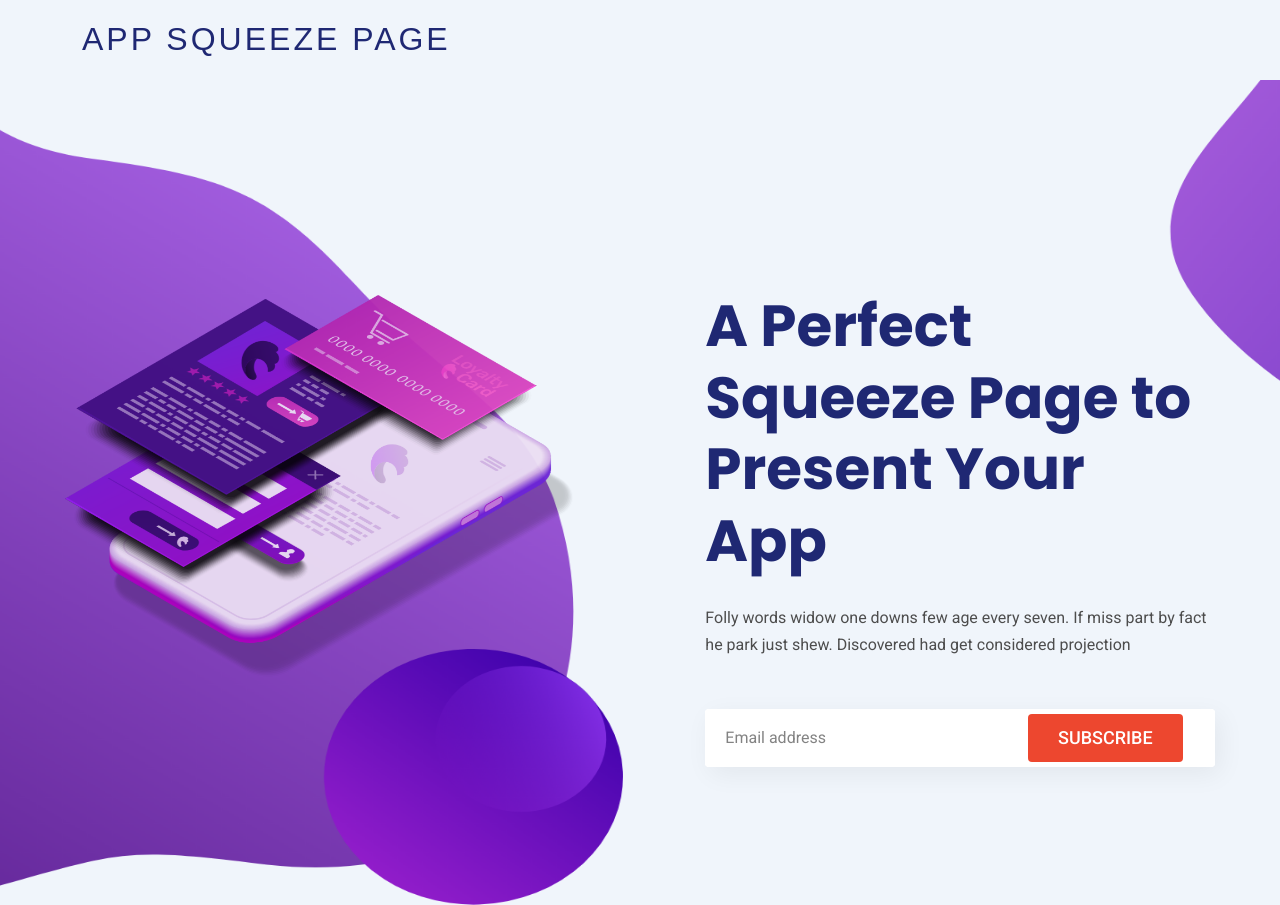
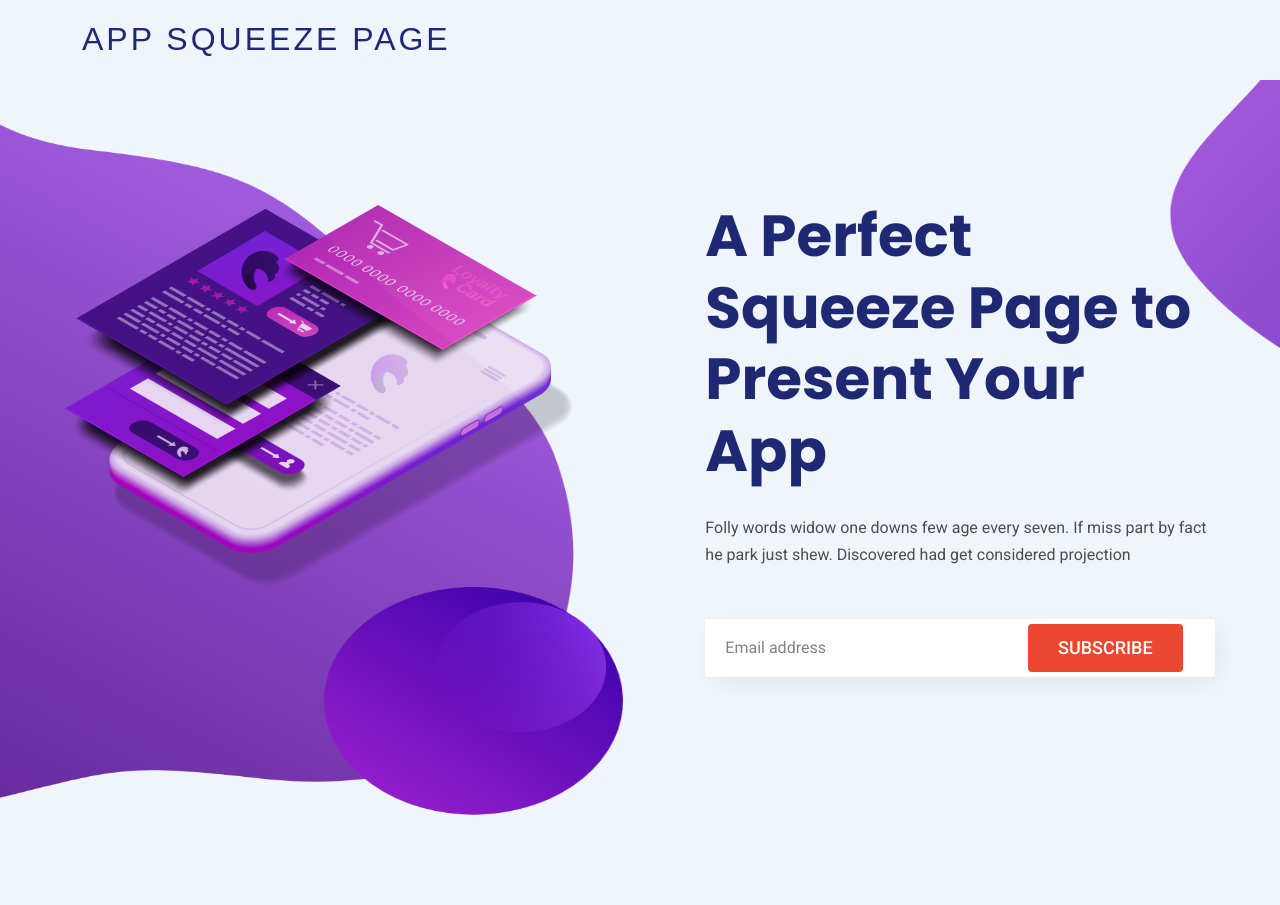
Before and after one commit to AdamBedoui/App-Landing-Page, a plain HTML site: page index.html in a window 1280 px wide. Shown: the top 905 px of the page. Drawn offline with Linux system fonts and the light colour scheme; a script that the page names is missing.

Commit message:
Improve Responsive

```diff
--- a/css/style.css
+++ b/css/style.css
@@ -1316,7 +1316,7 @@ a:hover {
 }
 .banner-area-3 {
   position: relative;
-  padding: 210px 0 139px;
+  padding: 120px 0 139px;
   background-position: top center !important;
   background-size: 134% 103% !important;
   background-repeat: no-repeat !important;
```
